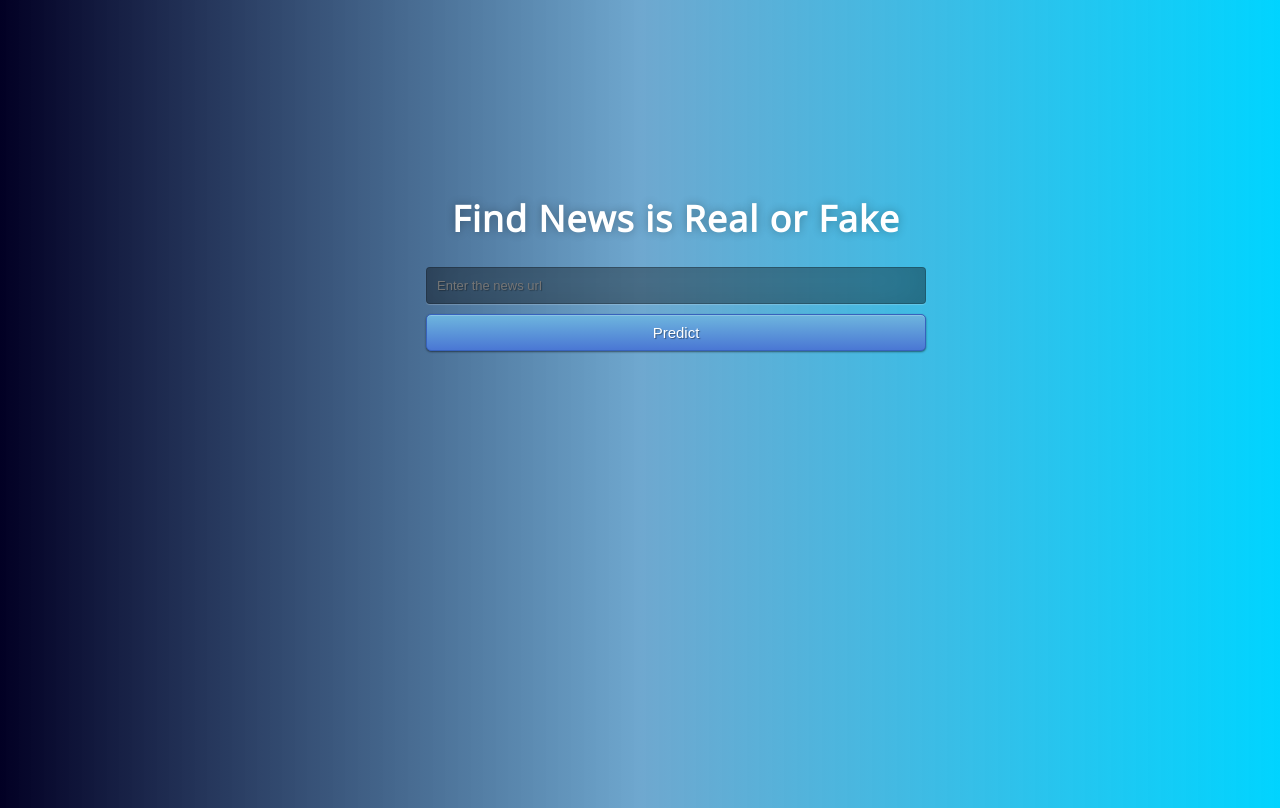
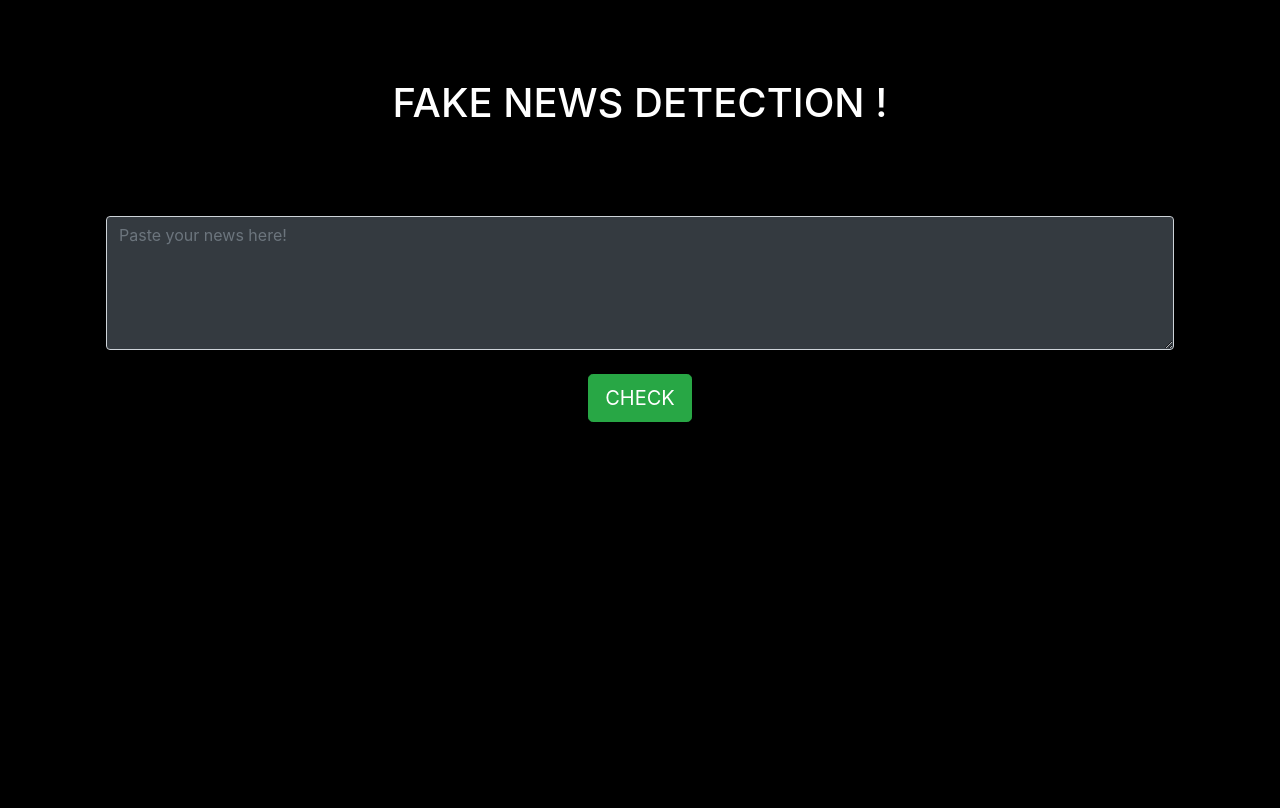
Before and after one commit to IshankaDK/fake-news-finder, a Flask app: page / in a window 1280 px wide. After the commit the page ends 422 px from the top, so only its background shows below. Run offline with Flask 2, Linux system fonts and the light colour scheme; parts of the project's set-up code (start-up, migrations or seed data) failed here and were passed over; some libraries are stand-ins or nearby versions.

Commit message:
remove linked files and set using text field

```diff
--- a/main.py
+++ b/main.py
@@ -1,44 +1,26 @@
-#Importing the Libraries
-import numpy as np
-from flask import Flask, request,render_template
-from flask_cors import CORS
-import os
-# from sklearn.externals import joblib
+from flask import Flask, render_template, request, url_for, Markup, jsonify
 import pickle
-import flask
-import os
-import newspaper
-from newspaper import Article
-import urllib
-import nltk
 
-#Loading Flask and assigning the model variable
 app = Flask(__name__)
-CORS(app)
-app=flask.Flask(__name__,template_folder='templates')
-
-with open('model.pickle', 'rb') as handle:
-	model = pickle.load(handle)
+pickle_in = open('model_fakenews.pickle','rb')
+pac = pickle.load(pickle_in)
+tfid = open('tfid.pickle','rb')
+tfidf_vectorizer = pickle.load(tfid)
 
 @app.route('/')
-def main():
-    return render_template('index.html')
+def home():
+ 	return render_template("index.html")
 
-@app.route('/predict',methods=['GET','POST'])
-def predict():
-    url =request.get_data(as_text=True)[5:]
-    url = urllib.parse.unquote(url)
-    nltk.download()
-    article = Article(str(url))
-    article.download()
-    article.parse()
-    article.nlp()
-    news = article.summary
-    # news = "dsafffffffffffhhlhjffffffhgutjiyrkiuyhmkdyjygyjyrjkyuhjklfuj,kjulf,uj,l"
-    # print(news)
-    pred = model.predict([news])
-    return render_template('index.html', prediction_text='The news is "{}"'.format(pred[0]))
+@app.route('/newscheck')
+def newscheck():
+	abc = request.args.get('news')
+	input_data = [abc.rstrip()]
+	# transforming input
+	tfidf_test = tfidf_vectorizer.transform(input_data)
+	# predicting the input
+	y_pred = pac.predict(tfidf_test)
+	return jsonify(result = y_pred[0])
 
-if __name__=="__main__":
-    port=int(os.environ.get('PORT',5000))
-    app.run(port=port,debug=True,use_reloader=False)
+
+if __name__=='__main__':
+    app.run(debug=True)
--- a/nltk.txt
+++ /dev/null
@@ -1,6 +0,0 @@
-brown
-punkt
-maxent_treebank_pos_tagger
-movie_reviews
-wordnet
-stopwords
--- a/static/style.css
+++ /dev/null
@@ -1,59 +0,0 @@
-@import url(https://fonts.googleapis.com/css?family=Open+Sans);
-.btn { display: inline-block; *display: inline; *zoom: 1; padding: 4px 10px 4px; margin-bottom: 0; font-size: 13px; line-height: 18px; color: #333333; text-align: center;text-shadow: 0 1px 1px rgba(255, 255, 255, 0.75); vertical-align: middle; background-color: #f5f5f5; background-image: -moz-linear-gradient(top, #ffffff, #e6e6e6); background-image: -ms-linear-gradient(top, #ffffff, #e6e6e6); background-image: -webkit-gradient(linear, 0 0, 0 100%, from(#ffffff), to(#e6e6e6)); background-image: -webkit-linear-gradient(top, #ffffff, #e6e6e6); background-image: -o-linear-gradient(top, #ffffff, #e6e6e6); background-image: linear-gradient(top, #ffffff, #e6e6e6); background-repeat: repeat-x; filter: progid:dximagetransform.microsoft.gradient(startColorstr=#ffffff, endColorstr=#e6e6e6, GradientType=0); border-color: #e6e6e6 #e6e6e6 #e6e6e6; border-color: rgba(0, 0, 0, 0.1) rgba(0, 0, 0, 0.1) rgba(0, 0, 0, 0.25); border: 1px solid #e6e6e6; -webkit-border-radius: 4px; -moz-border-radius: 4px; border-radius: 4px; -webkit-box-shadow: inset 0 1px 0 rgba(255, 255, 255, 0.2), 0 1px 2px rgba(0, 0, 0, 0.05); -moz-box-shadow: inset 0 1px 0 rgba(255, 255, 255, 0.2), 0 1px 2px rgba(0, 0, 0, 0.05); box-shadow: inset 0 1px 0 rgba(255, 255, 255, 0.2), 0 1px 2px rgba(0, 0, 0, 0.05); cursor: pointer; *margin-left: .3em; }
-.btn:hover, .btn:active, .btn.active, .btn.disabled, .btn[disabled] { background-color: #e6e6e6; }
-.btn-large { padding: 9px 14px; font-size: 15px; line-height: normal; -webkit-border-radius: 5px; -moz-border-radius: 5px; border-radius: 5px; }
-.btn:hover { color: #333333; text-decoration: none; background-color: #e6e6e6; background-position: 0 -15px; -webkit-transition: background-position 0.1s linear; -moz-transition: background-position 0.1s linear; -ms-transition: background-position 0.1s linear; -o-transition: background-position 0.1s linear; transition: background-position 0.1s linear; }
-.btn-primary, .btn-primary:hover { text-shadow: 0 -1px 0 rgba(0, 0, 0, 0.25); color: #ffffff; }
-.btn-primary.active { color: rgba(255, 255, 255, 0.75); }
-.btn-primary { background-color: #4a77d4; background-image: -moz-linear-gradient(top, #6eb6de, #4a77d4); background-image: -ms-linear-gradient(top, #6eb6de, #4a77d4); background-image: -webkit-gradient(linear, 0 0, 0 100%, from(#6eb6de), to(#4a77d4)); background-image: -webkit-linear-gradient(top, #6eb6de, #4a77d4); background-image: -o-linear-gradient(top, #6eb6de, #4a77d4); background-image: linear-gradient(top, #6eb6de, #4a77d4); background-repeat: repeat-x; filter: progid:dximagetransform.microsoft.gradient(startColorstr=#6eb6de, endColorstr=#4a77d4, GradientType=0);  border: 1px solid #3762bc; text-shadow: 1px 1px 1px rgba(0,0,0,0.4); box-shadow: inset 0 1px 0 rgba(255, 255, 255, 0.2), 0 1px 2px rgba(0, 0, 0, 0.5); }
-.btn-primary:hover, .btn-primary:active, .btn-primary.active, .btn-primary.disabled, .btn-primary[disabled] { filter: none; background-color: #4a77d4; }
-.btn-block { width: 100%; display:block; }
-
-* { -webkit-box-sizing:border-box; -moz-box-sizing:border-box; -ms-box-sizing:border-box; -o-box-sizing:border-box; box-sizing:border-box; }
-
-html { width: 100%; height:100%; overflow:hidden; }
-
-body {
-	width: 100%;
-	height:100%;
-	font-family: 'Open Sans', sans-serif;
-	background: #092756;
-	color: #fff;
-	font-size: 18px;
-	text-align:center;
-	letter-spacing:1.2px;
-	background: rgb(2,0,36);
-	background: linear-gradient(90deg, rgba(2,0,36,1) 0%, rgba(75,146,195,0.7990546560421043) 50%, rgba(0,212,255,1) 100%);filter: progid:DXImageTransform.Microsoft.gradient( startColorstr='#3E1D6D', endColorstr='#092756',GradientType=1 );
-
-}
-.login {
-	position: absolute;
-	top: 40%;
-	left: 45%;
-	margin: -150px 0 0 -150px;
-	width:500px;
-	height:500px;
-}
-
-.login h1 { color: #fff; text-shadow: 0 0 10px rgba(0,0,0,0.3); letter-spacing:1px; text-align:center; }
-
-input {
-	width: 100%;
-	margin-bottom: 10px;
-	background: rgba(0, 0, 0, 0.3);
-	border: none;
-	outline: none;
-	padding: 10px;
-	font-size: 13px;
-	color: #fff;
-	text-shadow: 1px 1px 1px rgba(0,0,0,0.3);
-	border: 1px solid rgba(0,0,0,0.3);
-	border-radius: 4px;
-	box-shadow: inset 0 -5px 45px rgba(0, 0, 0, 0.2), 0 1px 1px rgba(255,255,255,0.2);
-	-webkit-transition: box-shadow .5s ease;
-	-moz-transition: box-shadow .5s ease;
-	-o-transition: box-shadow .5s ease;
-	-ms-transition: box-shadow .5s ease;
-	transition: box-shadow .5s ease;
-}
-input:focus { box-shadow: inset 0 -5px 45px rgba(63, 59, 59, 0.4), 0 1px 1px rgba(255,255,255,0.2); }
--- a/templates/index.html
+++ b/templates/index.html
@@ -1,31 +1,104 @@
 <!DOCTYPE html>
 <html>
+<head>
+	<title>FAKE NEWS DETECTION</title>
+  	<meta charset="utf-8">
+	<meta name="viewport" content="width=device-width, initial-scale=1">
+	<link rel="stylesheet" href="https://maxcdn.bootstrapcdn.com/bootstrap/4.4.1/css/bootstrap.min.css">
+	<script src="https://ajax.googleapis.com/ajax/libs/jquery/3.4.1/jquery.min.js"></script>
+	<script src="https://cdnjs.cloudflare.com/ajax/libs/popper.js/1.16.0/umd/popper.min.js"></script>
+	<script src="https://maxcdn.bootstrapcdn.com/bootstrap/4.4.1/js/bootstrap.min.js"></script>
+	<script src="https://cdnjs.cloudflare.com/ajax/libs/bootbox.js/5.4.0/bootbox.min.js"></script>
+	<style>
+		body{
+			background: black;
+			color: white;
+		}
+		.modal-body,.modal-footer,.modal-header{
+			background:#fff;
+			border: none;
+			color: black;
+		}
+		.modal-header .close{
+			color: red;
+			text-shadow: none;
+			size: 1.9rem;
+		}
+		.close{
+			opacity: 1;
+		}
+	</style>
+</head>
+<body>
+	<div align="center" style="margin-top: 50px;" class="container">
+		<div class="card bg-transparent">
+			<div class="card-header bg-transparent">
+				<p id="source" data-text="FAKE NEWS DETECTION !"></p>
+				<h1 id="dest"></h1>
+			</div><br>
+			<div class="card-body bg-transparent">
+				<form><br>
+					<textarea type="text" class="form-control bg-dark text-white" name="news" id="news" placeholder="Paste your news here!" rows="5"></textarea><br>
+					<button type="submit" class="btn btn-lg btn-success" name="submit" id="submit">CHECK</button>
+				</form>
+			</div>
+  		</div>
+  	</div>
+</body>
+</html>
+<script>
+	var source = $('#source').attr('data-text');
+	var dest   = $('#dest');
+	function typeWriter(text, n) {
+	    if (n < (text.length)) {
+	        dest.html(text.substring(0, n+1));
+	        n++;
+	        setTimeout(function() {
+	            typeWriter(text, n)
+	        }, 150);
+		}
+	}
 
-<head>
-    <meta charset="UTF-8">
-    <title>Fake News Finder</title>
-    <link href='https://fonts.googleapis.com/css?family=Pacifico' rel='stylesheet' type='text/css'>
-    <link href='https://fonts.googleapis.com/css?family=Arimo' rel='stylesheet' type='text/css'>
-    <link href='https://fonts.googleapis.com/css?family=Hind:300' rel='stylesheet' type='text/css'>
-    <link href='https://fonts.googleapis.com/css?family=Open+Sans+Condensed:300' rel='stylesheet' type='text/css'>
-    <link rel="stylesheet" href="../static/style.css" type="text/css">
-</head>
+	typeWriter(source, 0);
 
-<body>
-    <div class="login">
-        <h1>Find News is Real or Fake</h1>
+	$SCRIPT_ROOT = "{{ url_for('newscheck') }}";
+	$(function() {
+		$('#submit').bind('click', function() {
+			var news = $('#news').val();
+			if(news === "" || news === " " || news === "\n" || news === null){
+		    	bootbox.alert({
+      			 	size: "big",
+    				title: "EMPTY FIELD",
+				    message: "Please enter some news!",
+				    backdrop: true
+				});
+	      	}
+	      	else{
+	      		$.getJSON($SCRIPT_ROOT, {
+		        	news: news,
+		      	}, function(data) {
+		      		if(data.result == "REAL"){
+		      			var src = "static/success.gif";
+		      		}
+		      		else{
+		      			var src = "static/fail.gif";
+		      		}
+		      		bootbox.alert({
+	      			 	size: "big",
+	    				title: "PREDICTION",
+					    message: "<div align='center'><h2>NEWS IS "+data.result+"</h2><img style='width:240px;height:232px;' src='"+src+"'/></div>",
+					    backdrop: true,
+					    callback: function(){
+					    	setTimeout(function(){
+							    //do what you need here
+							    location.reload();
+							}, 100);
 
-        <form action="{{ url_for('predict')}}" method="post">
-            <input type="text" name="news" placeholder="Enter the news url" required="required" />
-            <button type="submit" class="btn btn-primary btn-block btn-large">Predict</button>
-
-        </form>
-
-        <br>
-        <br>
-        {{ prediction_text}}
-
-    </div>
-</body>
-
-</html>
+					    }
+					});
+		      	});
+	      	}
+	      	return false;
+	    });
+	});
+</script>
```
Also changed, not shown: fake_news_detection.py (+23 -24 lines), static/fail.gif (added), static/success.gif (added), 2 other files.
